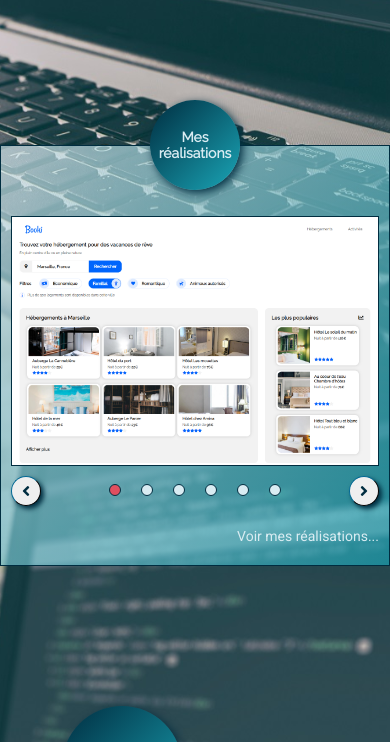
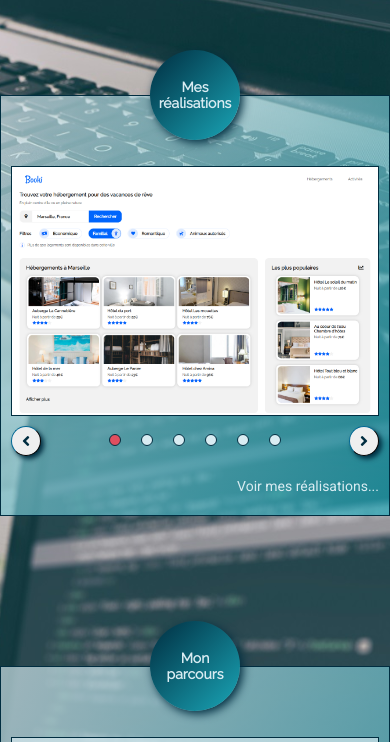
Before and after one commit to Piero13/Projet-0---Portfolio, a website: page index.html in a window 390 px wide. Shown: the part 614-1356 px from the top of the page. Drawn offline with Linux system fonts and the light colour scheme.

Commit message:
finalisation responsive mobile

```diff
--- a/sass/main.scss
+++ b/sass/main.scss
@@ -595,7 +595,9 @@ $quaternary-color: #E04F5F;
     }
 
     .projects {
+        margin-top: 150px;
         padding: 70px 10px 20px 10px;
+
         &__title {
             top: -46px;
             left: 50%;
@@ -624,6 +626,23 @@ $quaternary-color: #E04F5F;
 
         &__link {
             margin-top: 20px;
+        }
+    }
+
+    .career {
+        margin-top: 150px;
+        padding: 70px 10px 20px 10px;
+
+        &__title {
+            top: -46px;
+            left: 50%;
+            transform: translateX(-50%);
+            width: 90px;
+            height: 90px;
+
+            & h3 {
+                font-size: 14px;
+            }
         }
     }
 }
```
Also changed, not shown: css/style.css, 1 other file.
